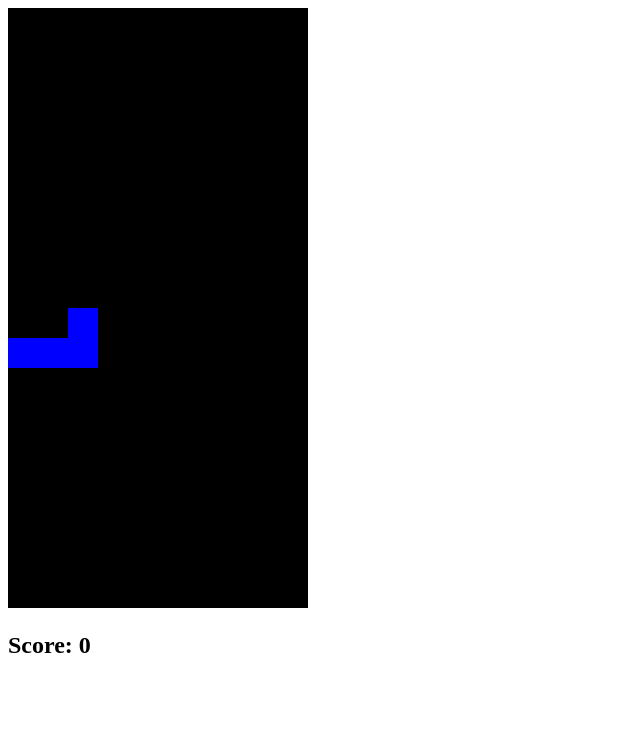
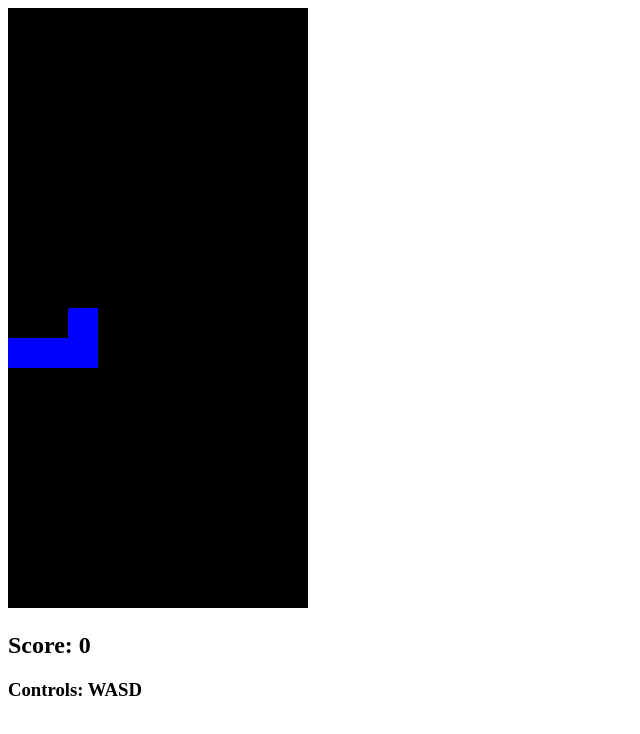
Before and after one commit to FernandoAndreoli/tetris, a plain HTML site: page index.html in a window 1280 px wide. Shown: the whole page, without its empty margins (0-640 px from the left). Drawn offline with Linux system fonts and the light colour scheme.

Commit message:
Update index.html

```diff
--- a/index.html
+++ b/index.html
@@ -12,6 +12,7 @@
     height="600">
     </canvas>
     <h2 id="scoreboard">Score: 0</h2>
+    <h3 id="controls">Controls: WASD</h3>
     <script src="./constant.js"></script>
     <script src="./piece.js"></script>
     <script src="./gamemodel.js"></script>
```
